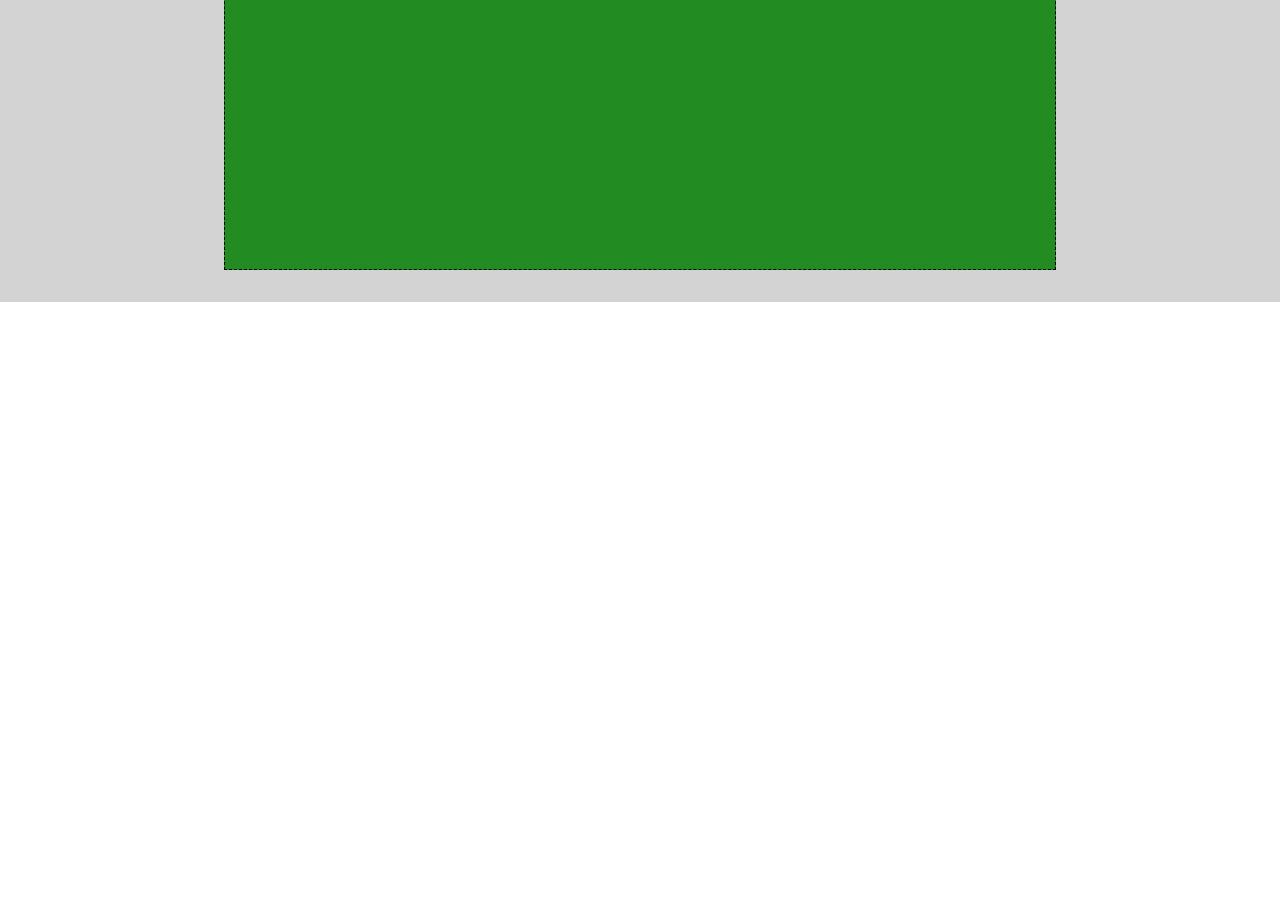
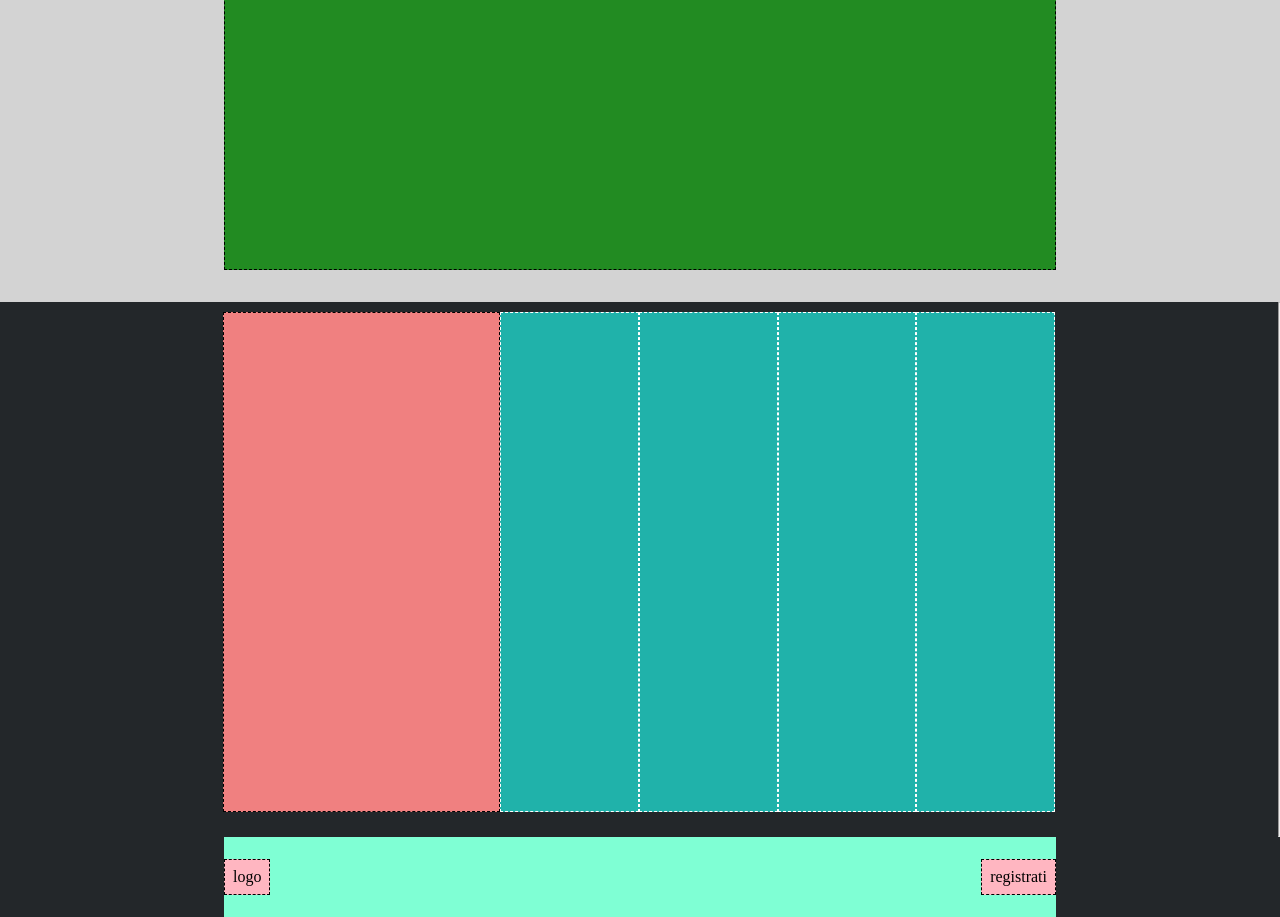
Before and after one commit to Yuri-Punzo/htmlcss-struttura-discord, a plain HTML site: page index.html in a window 1280 px wide. Shown: the part 2436-3353 px from the top of the page. Before the commit the page ends 2738 px from the top, so only its background shows below. Drawn offline with Linux system fonts and the light colour scheme.

Commit message:
Discord- footer added

```diff
--- a/assets/css/style.css
+++ b/assets/css/style.css
@@ -43,6 +43,10 @@ header {
 
 .col-7 {
     width: calc((100% / 12) * 7);
+}
+
+.col-12 {
+    width: calc((100% / 12) * 12);
 }
 
 .gray-background {
@@ -124,3 +128,37 @@ a {
     border: 1px black dashed;
     text-align: center;
 }
+
+footer {
+    background-color: #23272a;
+}
+
+.salmone {
+    height: 500px;
+    background-color: #f08080;
+    margin: 10px 0px 25px;
+    border: 1px dashed black;
+}
+
+.azzurro {
+    height: 500px;
+    background-color: #20b2aa;
+    margin: 10px 0px 25px;
+    border: 1px dashed white;
+}
+
+.footer-box {
+    height: 80px;
+    max-width: 1200px;
+    background-color: #7fffd4;
+    justify-content: space-between;
+    align-items: center;
+
+}
+
+.footer-logo,
+.registrati {
+    background-color: #ffb6c1;
+    padding: 0.5rem;
+    border: 1px dashed black;
+}
--- a/index.html
+++ b/index.html
@@ -75,7 +75,41 @@
         </div>
     </main>
     <!-- /main -->
-    <footer>
+    <footer class="row">
+        <div class="container row">
+            <div class="col-4 salmone">
+
+            </div>
+            <div class="col-2 azzurro">
+
+            </div>
+            <div class="col-2 azzurro">
+
+            </div>
+            <div class="col-2 azzurro">
+
+            </div>
+            <div class="col-2 azzurro">
+
+            </div>
+        </div>
+
+        <hr>
+
+        <div class="container">
+            <div class="col-12 footer-box row">
+                <div class="footer-logo">
+                    logo
+                </div>
+
+                <div class="registrati">
+                    registrati
+                </div>
+
+            </div>
+        </div>
+
+
 
     </footer>
     <!-- /footer -->
```
